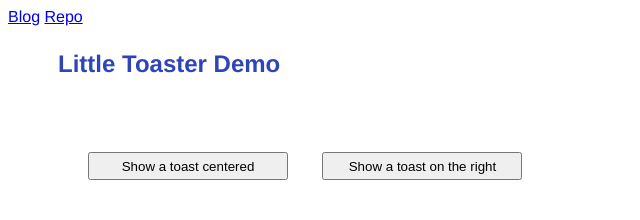
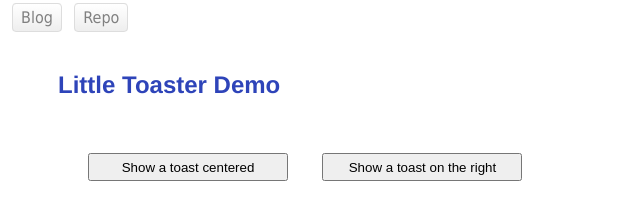
Before and after one commit to PhilippeMarcMeyer/LittleToaster, a plain HTML site: page index.html in a window 1280 px wide. Shown: the whole page, without its empty margins (0-640 px from the left). Drawn offline with Linux system fonts and the light colour scheme.

Commit message:
Batter design

```diff
--- a/index.html
+++ b/index.html
@@ -8,35 +8,46 @@
 
         <style>
         body{
-            font-family: "Roboto,Helvetica Neue",Helvetica,Arial,sans-serif;
-         }
+             font-family: "Roboto,Helvetica Neue",Helvetica,Arial,sans-serif;
+        }
          #container{
-             padding-top: 0px;
+             padding-top: 20px;
              padding-left:50px;
              width:90%;
-         }
-
+        }
         h3 {
             color: #2e44b9;
             font-weight: bold;
             font-size: 24px;
         }
         button{
-            margin-top:50px;
+            margin-top:30px;
             margin-left:30px;
             width:200px;
             height:28px;
+        }
+        a.btn-back:hover {
+            background-image: linear-gradient(to bottom,#ccc 0,#ddd 100%);
+        }
+        a.btn-back {
+            font-family: Tahoma, Calibri, Arial, sans-serif;
+            color : grey;
+            border-radius: 4px;
+            text-decoration: none;
+            border: 1px solid #ddd;
+            padding: 4px 8px 4px 8px;
+            margin:4px;
+            background-image: linear-gradient(to bottom,#fff 0,#eee 100%);
         }
         </style>
     </head>
     <body>
     <div id="menu">
-     <a class="btn-back" href="https://philippemarcmeyer.github.io/#vanillajs">Blog</a>
-    <a class="btn-back" href="https://github.com/PhilippeMarcMeyer/LittleToaster">Repo</a>
+        <a class="btn-back" href="https://philippemarcmeyer.github.io/#vanillajs">Blog</a>
+        <a class="btn-back" href="https://github.com/PhilippeMarcMeyer/LittleToaster">Repo</a>
     </div>
         <div id="container">
             <h3>Little Toaster Demo</h3>
-
             <button id="btnToastCentered">Show a toast centered</button>
             <button id="btnToast">Show a toast on the right</button>
         </div>
@@ -47,13 +58,12 @@
             let btn = document.getElementById("btnToast");
             btn.addEventListener("click",function(e){ // use the event to show the message relative to the button
                 let rect = e.target.getBoundingClientRect();
-
                 let toast = new LittleToaster() // init
                 toast.text("<b>Message</b><br/>Hello World !"); // set text
 
                 toast.moveAt(rect.right +20, rect.top -15 );
                 toast.showFor(3000, function () {
-                    //
+                    alert("Something to do");
                 });
             });
 
```
